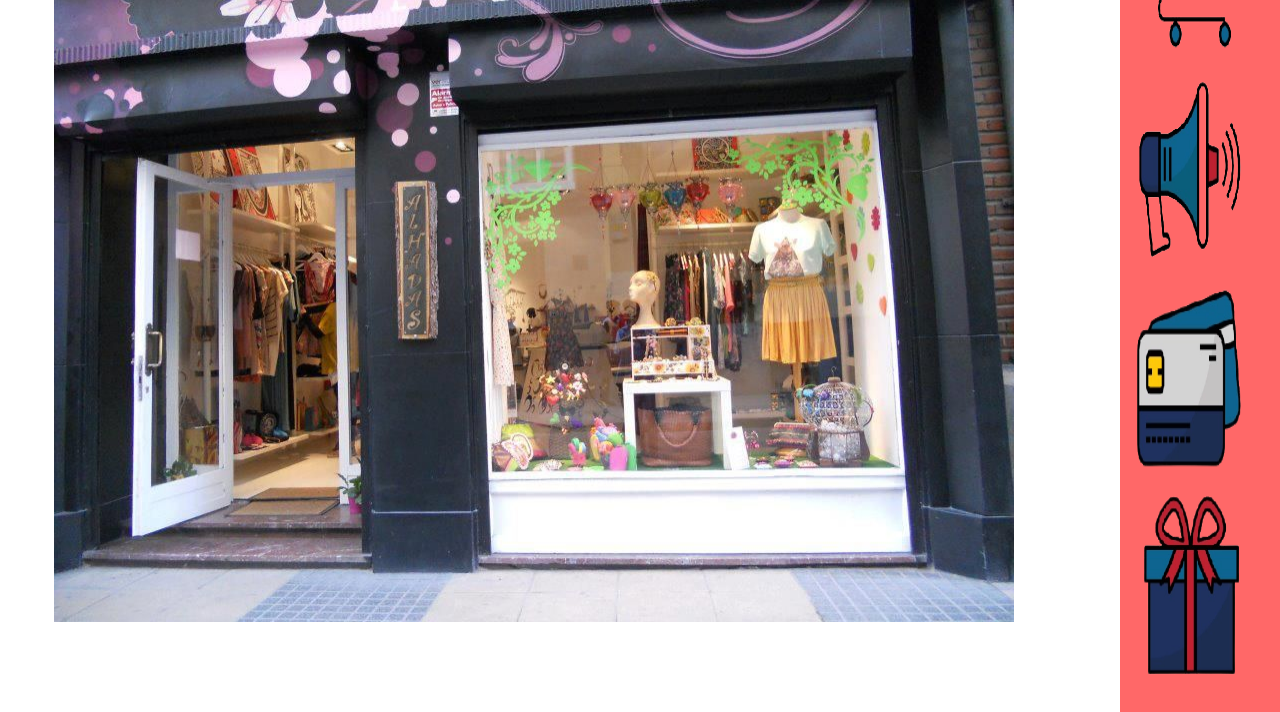
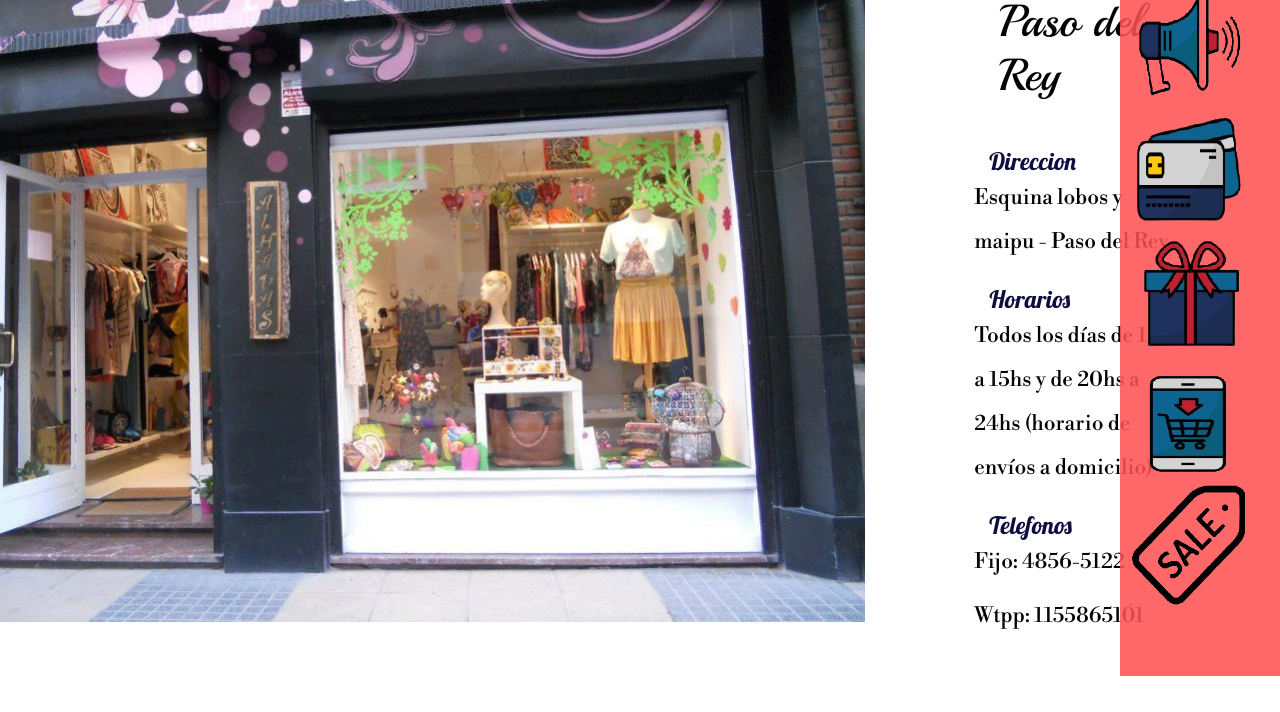
Before and after one commit to Fiorelita0/ProyectoDW-CH, a website: page Pages/Sucursal.html in a window 1280 px wide. Shown: the part 759-1471 px from the top of the page. Drawn offline with nearby package versions, Linux system fonts and the light colour scheme; grey boxes are pictures that could not be loaded; a web font is replaced by a local one.

Commit message:
sass y seo subidos

```diff
--- a/Pages/Sucursal.html
+++ b/Pages/Sucursal.html
@@ -5,11 +5,14 @@
     <!-- Required meta tags -->
     <meta charset="utf-8">
     <meta name="viewport" content="width=device-width, initial-scale=1, shrink-to-fit=no">
-
+    <!-- Metas seo -->
+    <meta name="description" content="Encontranos desde cualquier parte del mundo y haz tu pedido 100% online. Te lo llevamos hasta tu hogar">
+    <meta name="author" content="Annie Fiorella Yao Quispe">
+    <meta name="keywords" content="ropa, remeras, pantalones, tienda de ropa, capi, ropa para mujer, ropa para hombre, ropa para nene, mujer, hombre, nene, nena, adolescentes">
     <!-- Bootstrap CSS -->
     <link rel="stylesheet" href="https://cdn.jsdelivr.net/npm/bootstrap@4.0.0/dist/css/bootstrap.min.css" integrity="sha384-Gn5384xqQ1aoWXA+058RXPxPg6fy4IWvTNh0E263XmFcJlSAwiGgFAW/dAiS6JXm" crossorigin="anonymous">
 
-    <title>CAPI </title>
+    <title>Tu tienda favorita de ropa a tu alcance desde cualquier lugar</title>
     <link rel="shortcut icon" href="../Imagenes/CAPI(1).png">
     <link rel="stylesheet" href="../Css/style.css">
 </head>
@@ -63,7 +66,7 @@
         </header>
 
         <main id="item1">
-            <section class="horizontal4">
+            <section class="flex">
                 <img class="fachada" src="../Imagenes/fachada.jpg " alt=" Fachada del negocio">
 
                 <div class="column">
```
